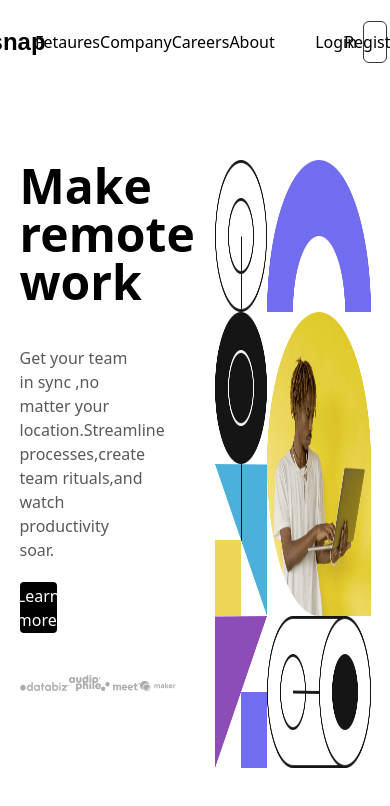
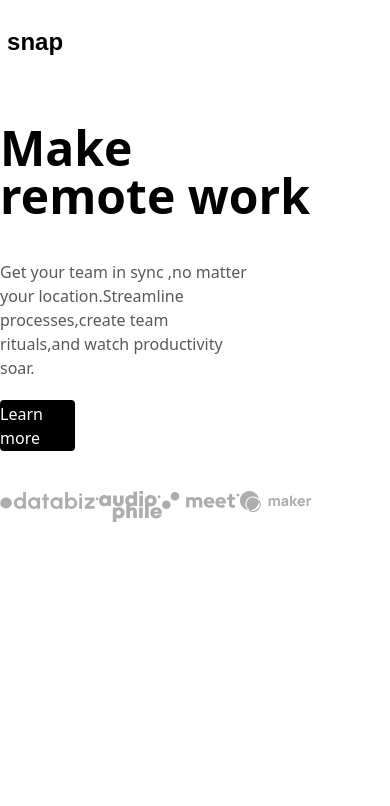
Before and after one commit to PrabeshPP/UI-Challenge--Next, a Next.js app: page / in a window 390 px wide. Shown: the top 806 px of the page. Built offline with nearby package versions, Linux system fonts and the light colour scheme.

Commit message:
[added] react icons

```diff
--- a/components/Index/IndexLeft.tsx
+++ b/components/Index/IndexLeft.tsx
@@ -7,7 +7,7 @@ import maker from "../../public/images/client-maker.svg";
 
 const IndexLeft = () => {
   return (
-    <div className='h-[100%] w-[50%] flex items-center justify-center'>
+    <div className='sm:h-[100%] sm:w-[50%] sm:flex sm:items-center sm:justify-center'>
         <div className='h-[90%] w-[80%]'>
             <div className='mt-10'>
                 <h1 className='text-5xl font-[700]'>Make</h1>
--- a/components/Index/IndexRight.tsx
+++ b/components/Index/IndexRight.tsx
@@ -4,7 +4,7 @@ import imgSrc from "../../public/images/image-hero-desktop.png";
 
 const IndexRight = () => {
   return (
-    <div className='h-[100%] w-[50%]  flex items-center justify-center'>
+    <div className='sm:h-[100%] sm:w-[50%]  flex items-center justify-center'>
         <div className='h-[80%] w-[80%] block relative'>
         <Image src={imgSrc} height="80%" width="20%" layout="fill" />
         </div>
--- a/components/Layout/MainNavigation.tsx
+++ b/components/Layout/MainNavigation.tsx
@@ -4,10 +4,13 @@ const MainNavigation = () => {
   return (
     <div className='h-[10vh] w-[100%] sm:flex-row flex justify-between'>
         <div className='h-[100%] w-[45%] flex flex-row'>
-            <div className='h-[100%] w-[20%] justify-center items-center flex'>
+            <div className='h-[100%] w-[40%] justify-center items-center flex'>
               <h1 className='text-2xl font-epilogue font-bold'>snap</h1>
             </div>
-            <div className='h-[100%] w-[80%]'>
+            <div>
+
+            </div>
+            <div className='sm:h-[100%] sm:w-[80%] hidden sm:block'>
                 <ul className='h-[100%] w-[80%] flex flex-row items-center justify-around'>
                     <li className='cursor-pointer'>Fetaures</li>
                     <li className='cursor-pointer'>Company</li>
@@ -16,7 +19,7 @@ const MainNavigation = () => {
                 </ul>
             </div>
         </div>
-        <div className='h-[100%] w-[20%] flex flex-row items-center justify-around'>
+        <div className='sm:h-[100%] sm:w-[20%] sm:flex sm:flex-row sm:items-center sm:justify-around hidden'>
               <span className='cursor-pointer'>Login</span>
               <div className='border-[1px] border-[#383636] rounded-md h-[50%] w-[30%] flex items-center justify-center cursor-pointer'>Register</div>
         </div>
--- a/package.json
+++ b/package.json
@@ -11,7 +11,8 @@
   "dependencies": {
     "next": "12.2.3",
     "react": "18.2.0",
-    "react-dom": "18.2.0"
+    "react-dom": "18.2.0",
+    "react-icons": "^4.4.0"
   },
   "devDependencies": {
     "@types/node": "18.6.3",
```
Also changed, not shown: 1 other file (tests, documents, lock files or other folders).
